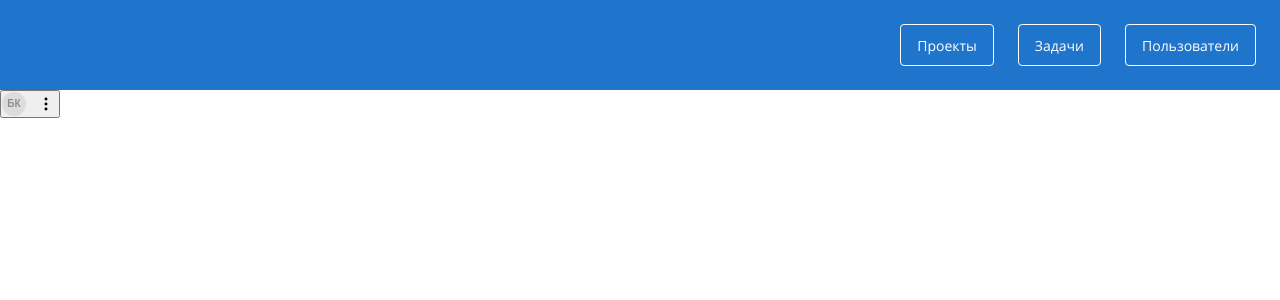
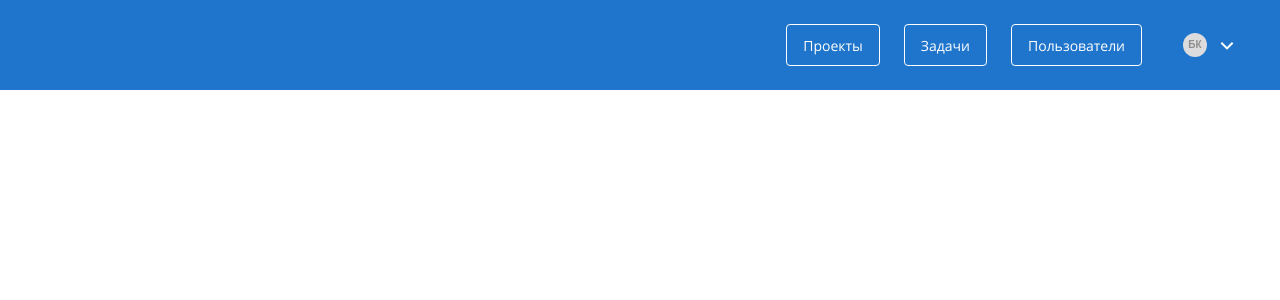
Before and after one commit to BKonstantine/task_management_system, a Vue app: page / in a window 1280 px wide. Shown: the top 300 px of the page. Built offline with nearby package versions, Linux system fonts and the light colour scheme.

Commit message:
feat: Настроить стили для ButtonProfile

```diff
--- a/src/App.vue
+++ b/src/App.vue
@@ -1,18 +1,15 @@
 <template>
   <div id="app" class="app">
     <NavBar />
-    <ButtonProfile />
   </div>
 </template>
 
 <script>
 import NavBar from "@/components/NavBar.vue";
-import ButtonProfile from "./components/UI/ButtonProfile.vue";
 export default {
   name: "App",
   components: {
     NavBar,
-    ButtonProfile,
   },
 };
 </script>
--- a/src/components/NavBar.vue
+++ b/src/components/NavBar.vue
@@ -5,17 +5,20 @@
         <li class="nav__item" :key="index" v-for="(link, index) in links">
           <NavLink :to="link.to" :text="link.text" />
         </li>
+        <ButtonProfile />
       </ul>
     </nav>
   </header>
 </template>
 
 <script>
+import ButtonProfile from "./UI/ButtonProfile.vue";
 import NavLink from "@/components/UI/NavLink.vue";
 export default {
   name: "NavBar",
   components: {
     NavLink,
+    ButtonProfile,
   },
   data() {
     return {
--- a/src/components/UI/ButtonProfile.vue
+++ b/src/components/UI/ButtonProfile.vue
@@ -1,6 +1,9 @@
 <template>
-  <button class="button">
-    <UserAvatar alt="Бузунов Костя" /><SvgIcon id="#dots" />
+  <button class="button pointer">
+    <UserAvatar alt="Бузунов Костя" /><SvgIcon
+      id="#drop_down_1"
+      class="button__icon"
+    />
   </button>
 </template>
 
@@ -18,6 +21,30 @@ export default {
 
 <style lang="scss" scoped>
 .button {
+  padding: 0 16px;
   @include flex-setting(_, center, _, 8px);
+  min-height: 42px;
+  background-color: $bgc-primary-default;
+  border: 1px solid $bgc-primary-default;
+  border-radius: 4px;
+
+  &:hover {
+    border: 1px solid $bgc-secondary-default;
+  }
+
+  &:active {
+    background-color: $bgc-secondary-default;
+    border: 1px solid $bgc-secondary-default;
+  }
+
+  &__icon {
+    width: 24px;
+    height: 24px;
+    color: $bgc-secondary-default;
+  }
+
+  &:active &__icon {
+    color: $bgc-secondary-active;
+  }
 }
 </style>
--- a/src/components/UI/SvgIcon.vue
+++ b/src/components/UI/SvgIcon.vue
@@ -1,5 +1,5 @@
 <template>
-  <svg width="24px" height="24px">
+  <svg>
     <use :xlink:href="id" />
   </svg>
 </template>
@@ -16,4 +16,4 @@ export default {
 };
 </script>
 
-<style lang="scss" scoped></style>
+<style lang="scss"></style>
```
